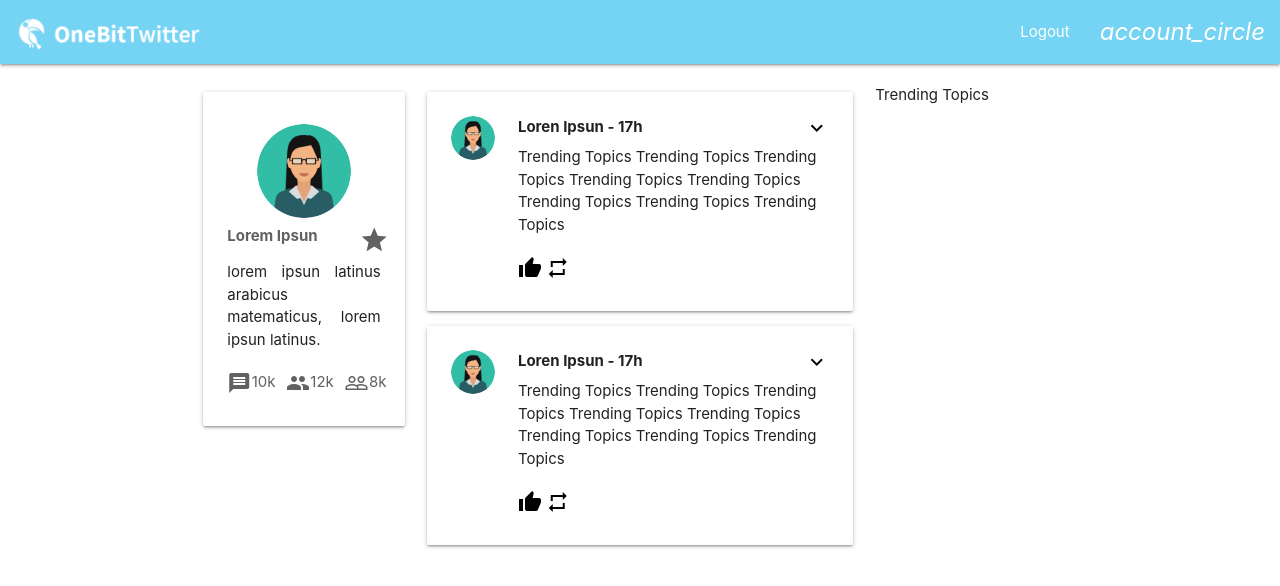
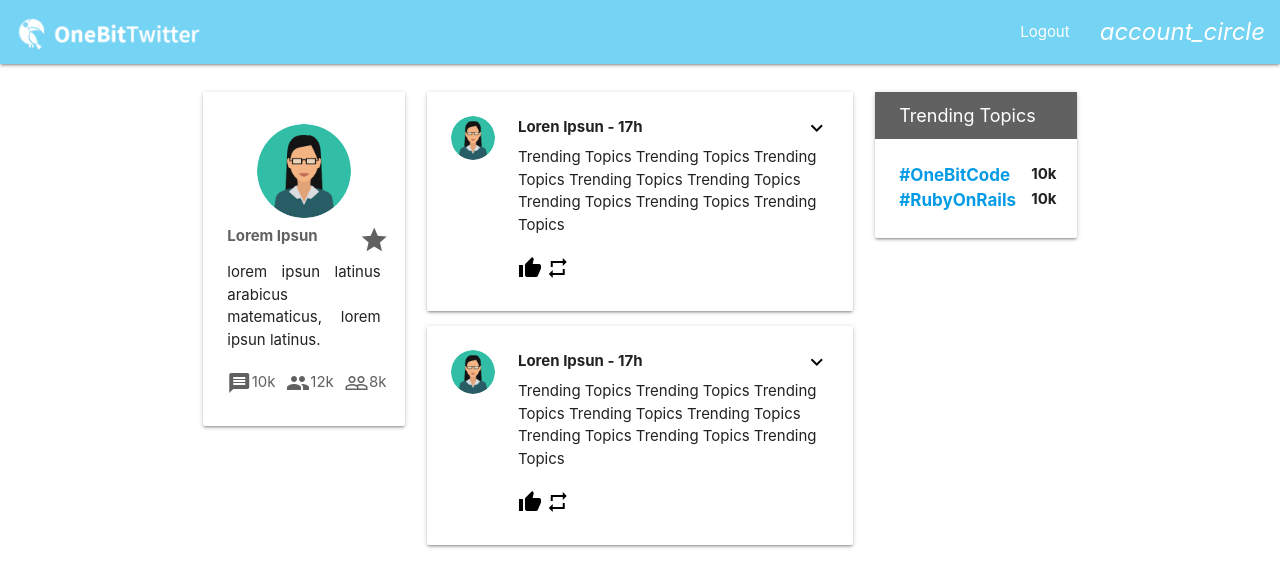
Before and after one commit to CristiAllan/OneBitTwitter_client, a React (Create React App) app: page / in a window 1280 px wide. Shown: the top 586 px of the page. Built offline with nearby package versions, Linux system fonts and the light colour scheme.

Commit message:
start trending topics

```diff
--- /dev/null
+++ b/src/components/Hashtag/Hashtag.js
@@ -0,0 +1,24 @@
+import React from "react";
+import { Col } from 'react-materialize';
+import styled from 'styled-components';
+import RowNoBottomMargin from '../common/RowNoBottomMargin';
+
+const BigTitle = styled.p`
+  font-size: 17px;
+  font-weight: 700;
+`;
+
+const Hashtag = (props) => (
+  <RowNoBottomMargin>
+    <Col s={9}>
+      <a href="#">
+        <BigTitle>{props.title}</BigTitle>
+      </a>
+    </Col>
+    <Col s={2}>
+      <b>{props.count}</b>
+    </Col>
+  </RowNoBottomMargin>
+);
+
+export default Hashtag;
--- a/src/components/ProfilePage/ProfilePage.js
+++ b/src/components/ProfilePage/ProfilePage.js
@@ -3,6 +3,7 @@ import { Row, Col } from 'react-materialize';
 import MainLayout from '../MainLayout';
 import UserInfoContainer from '../../containers/UserInfoContainer/UserInfoContainer';
 import TweetListContainer from '../../containers/TweetListContainer/TweetListContainer';
+import TrendingTopicsContainer from '../../containers/TrendingTopicsContainer/TrendingTopicsContainer';
 
 const ProfilePage = () => (
   <MainLayout>
@@ -16,7 +17,7 @@ const ProfilePage = () => (
       </Col>
 
       <Col s={12} m={3}>
-        Trending Topics
+        <TrendingTopicsContainer />
       </Col>
     </Row>
   </MainLayout>
--- /dev/null
+++ b/src/components/TrendingTopics/TrendingTopics.js
@@ -0,0 +1,29 @@
+import React from "react";
+import styled from 'styled-components';
+import Hashtag from '../../components/Hashtag/Hashtag';
+
+const CardContentTrending = styled.div`
+  padding-top: 10px !important;
+  padding-bottom: 10px !important;
+  border-radius: 0 0 0px 0px !important;
+`;
+
+const CardTitle = styled.p`
+  font-size: 18px;
+  color: white;
+`;
+
+const TrendingTopics = (props) => (
+  <div className='card'>
+    <CardContentTrending className="card-content grey darken-2">
+      <CardTitle className="white-text">Trending Topics</CardTitle>
+    </CardContentTrending>
+    <div className="card-content">
+      {props.hashtags.map((hashtag, i) =>
+        <Hashtag title={hashtag[0]} count={hashtag[1]} key={i} />
+      )}
+    </div>
+  </div>
+);
+
+export default TrendingTopics;
--- /dev/null
+++ b/src/containers/TrendingTopicsContainer/TrendingTopicsContainer.js
@@ -0,0 +1,27 @@
+import React, { Component } from 'react';
+import TrendingTopics from '../../components/TrendingTopics/TrendingTopics'
+import photo from '../../images/fake_avatar.png';
+
+class TrendingTopicsContainer extends Component {
+  constructor(props) {
+    super(props);
+
+    this.state = {
+      hashtags: []
+    }
+  }
+
+  componentDidMount() {
+    this.setState({
+      hashtags: [['#OneBitCode', '10k'], ['#RubyOnRails', '10k']]
+    })
+  }
+
+  render() {
+    return (
+      <TrendingTopics hashtags={this.state.hashtags} />
+    );
+  }
+}
+
+export default TrendingTopicsContainer;
```
